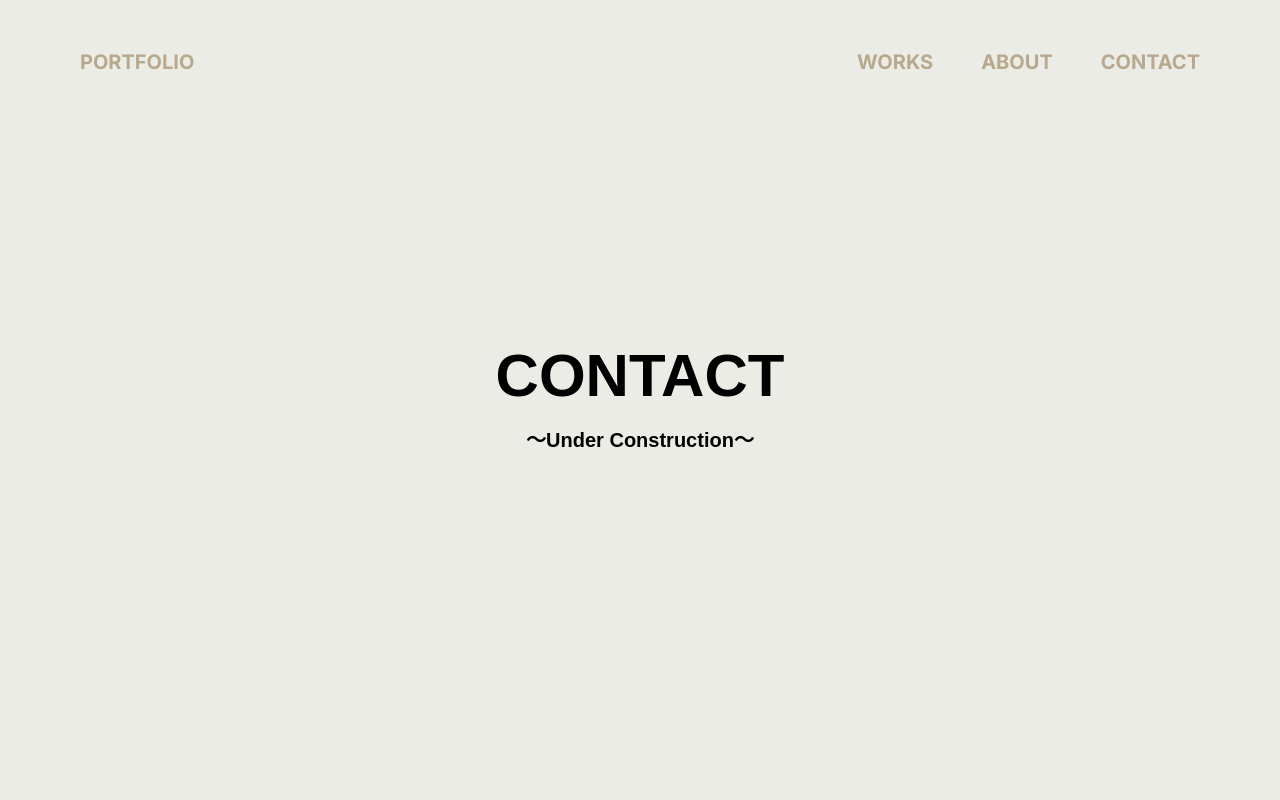
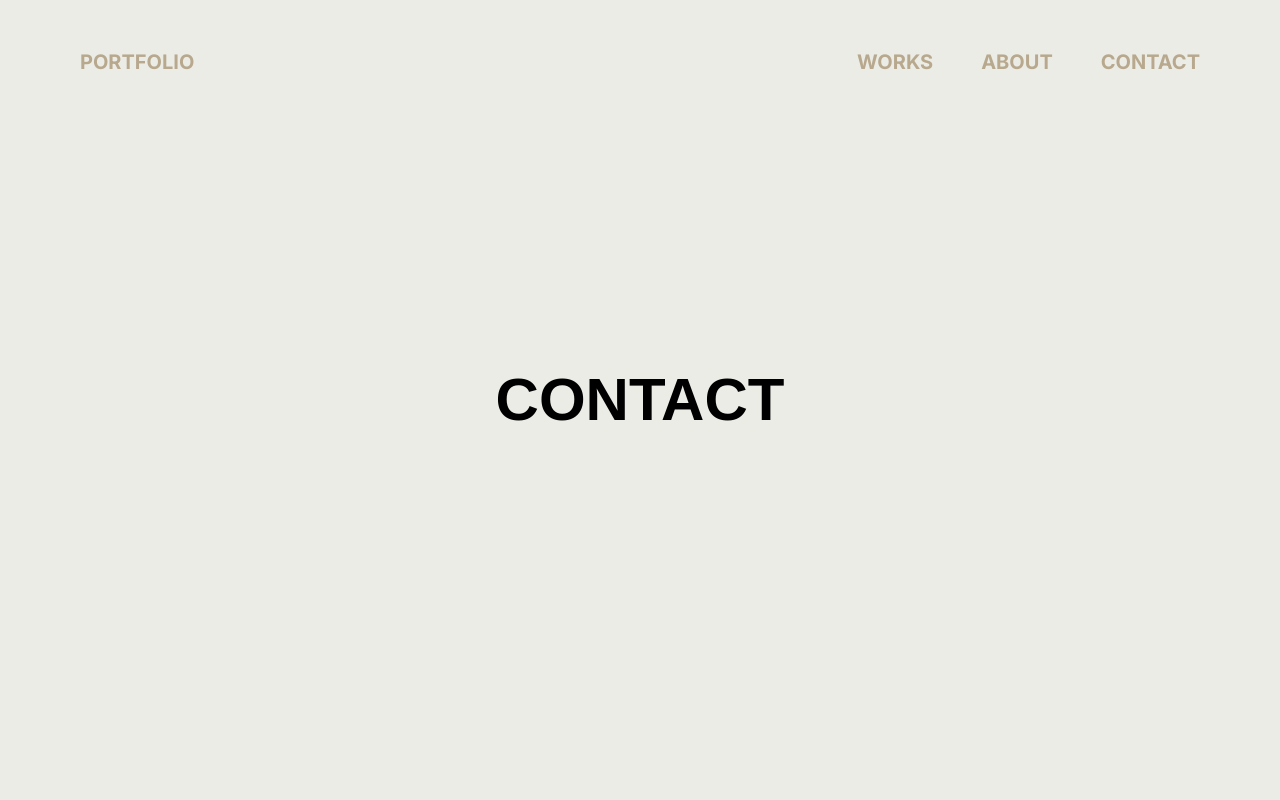
Before and after one commit to kasugatakuya/portfolio, a Next.js app: page /contact in a window 1280 px wide. Shown: the top 800 px of the page. Built offline with nearby package versions, Linux system fonts and the light colour scheme.

Commit message:
〜Under Construction〜を削除

```diff
--- a/app/(pages)/contact/page.tsx
+++ b/app/(pages)/contact/page.tsx
@@ -52,7 +52,6 @@ export default function Contact() {
     <main>
       <div className="title flex h-screen flex-col items-center justify-center font-bold">
         <div className="text-6xl">CONTACT</div>
-        <div className="mt-5 text-xl">〜Under Construction〜</div>
       </div>
       <div className="mx-5 text-center">
         「励ましのお言葉」から「お仕事のご相談」まで、ポジティブかつ幅広い声をお待ちしております。
```
